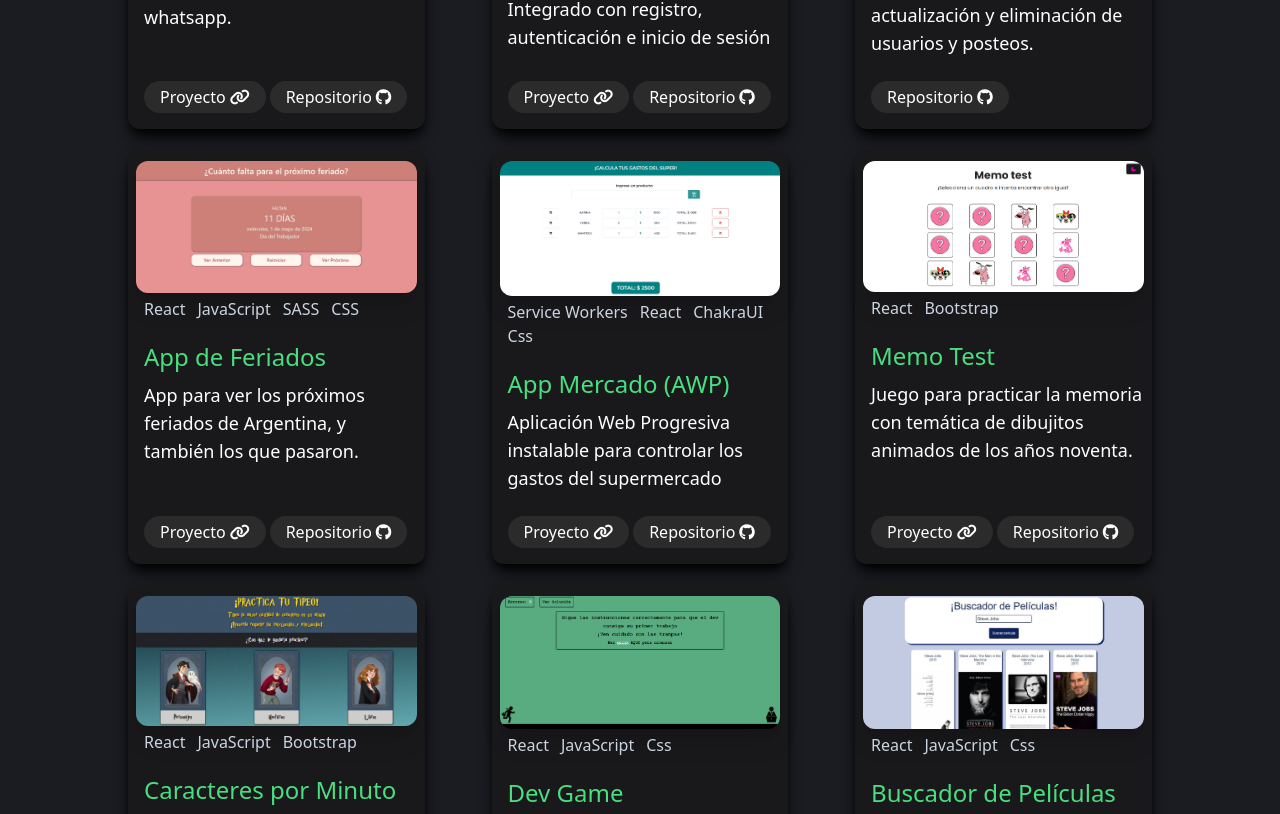
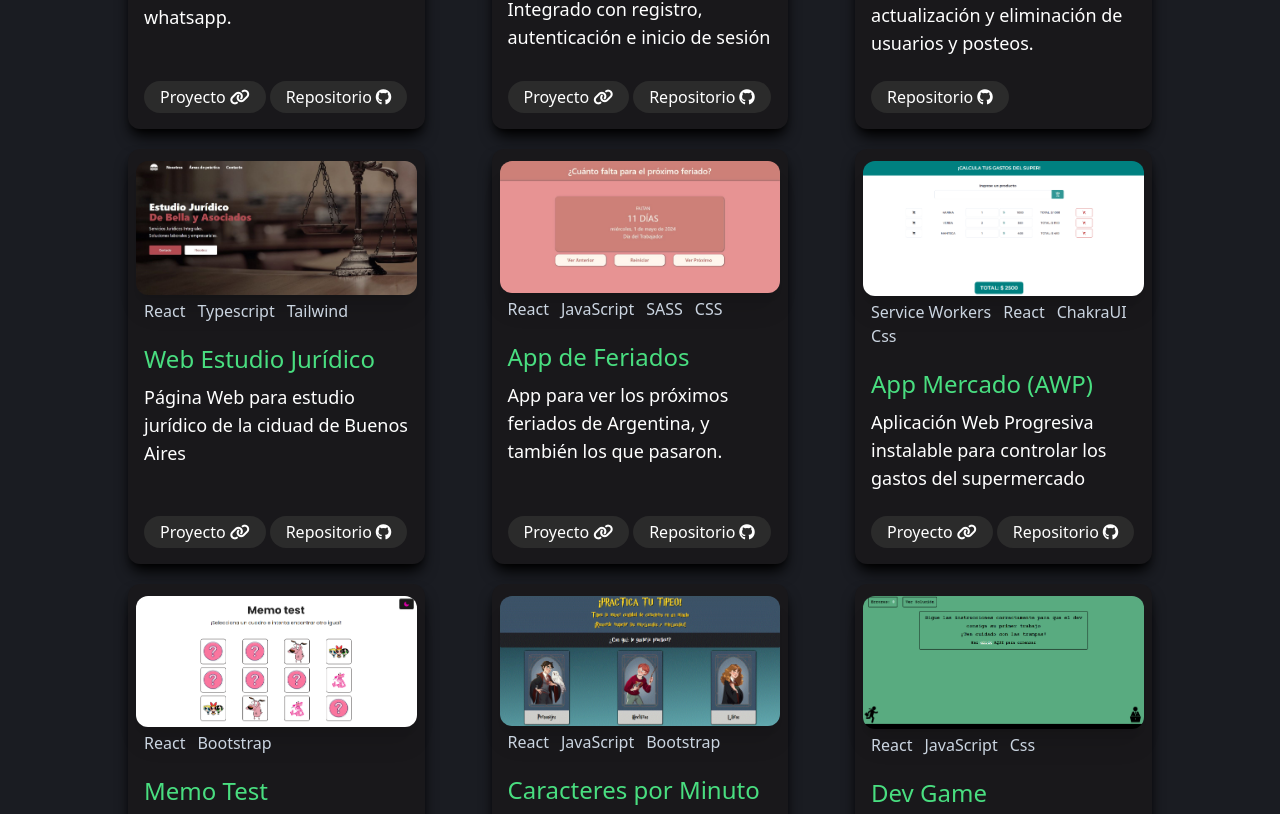
Before and after one commit to JuanPanizzi/Portfolio, a React (Vite) app: page / in a window 1280 px wide. Shown: the part 1266-2080 px from the top of the page. Built offline with nearby package versions, Linux system fonts and the light colour scheme.

Commit message:
new project added

```diff
--- a/src/resources/info/infoCards.ts
+++ b/src/resources/info/infoCards.ts
@@ -7,6 +7,7 @@ import memotest from '../imageProjects/memo-test.png'
 import dev from '../imageProjects/dev-game.png'
 import buscador from '../imageProjects/buscador.jpg'
 import api from '../imageProjects/Api.png'
+import estudio from '../imageProjects/estudio.jpg'
 
 export const infoCards = [
     {
@@ -32,6 +33,14 @@ export const infoCards = [
         description: "API REST con diferentes endpoints que permiten la creación, obtención, actualización y eliminación de usuarios y posteos. ",
         urlDeploy: "",
         urlGithub: "https://github.com/JuanPanizzi/API-REST"
+    },
+    ,{
+            title: "Web Estudio Jurídico",
+            image: estudio,
+            technologies: ["React", "Typescript", "Tailwind" ],
+            description: "Página Web para estudio jurídico de la ciduad de Buenos Aires ",
+            urlDeploy: "https://debella.vercel.app/",
+            urlGithub: "https://github.com/JuanPanizzi/Estudio-jur-dico.git"
     },
     {
         title: "App de Feriados",
```
Also changed, not shown: src/resources/imageProjects/estudio.jpg (added).
